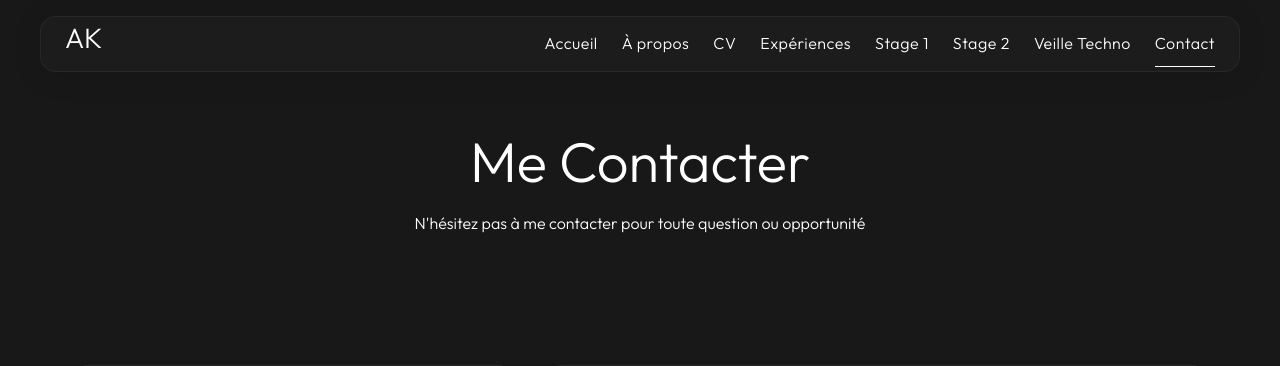
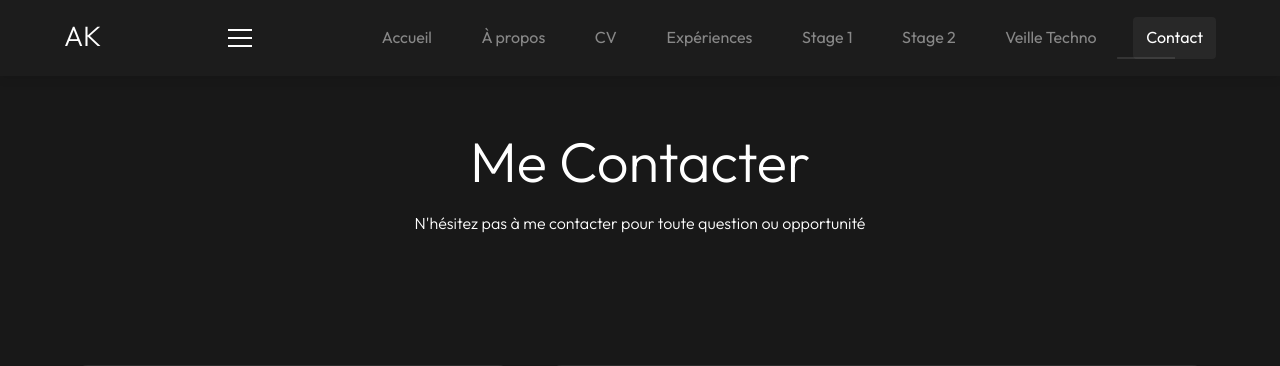
Before and after one commit to kairxuu/PORTFOLIO, a PHP site: page /contact.html in a window 1280 px wide. Shown: the top 366 px of the page. Run offline with PHP 8.4, Linux system fonts and the light colour scheme.

Commit message:
Amélioration majeure du menu mobile : accessibilité, animations et expérience utilisateur

```diff
--- a/components/navbar.html
+++ b/components/navbar.html
@@ -1,23 +1,34 @@
 <!-- Navigation -->
-<nav class="navbar-glassy">
+<header class="header">
+    <nav class="navbar-glassy" aria-label="Navigation principale">
         <div class="logo-ak">
-        <a href="/">
-            <svg width="40" height="40" viewBox="0 0 40 40">
-                <text x="0" y="28" font-family="'Outfit'" font-size="28" font-weight="300" fill="#fff">AK</text>
+            <a href="index.html" aria-label="Retour à l'accueil">
+                <svg width="40" height="40" viewBox="0 0 40 40" aria-hidden="true">
+                    <text x="0" y="28" font-family="'Outfit'" font-size="28" font-weight="300" fill="currentColor">AK</text>
                 </svg>
             </a>
         </div>
-    <div class="nav-links">
-        <a href="index.html" class="nav-link" data-page="index">Accueil</a>
-        <a href="about.html" class="nav-link" data-page="about">À propos</a>
-        <a href="cv.html" class="nav-link" data-page="cv">CV</a>
-        <a href="experiences.html" class="nav-link" data-page="experiences">Expériences</a>
-        <a href="stage1.html" class="nav-link" data-page="stage1">Stage 1</a>
-        <a href="stage2.html" class="nav-link" data-page="stage2">Stage 2</a>
-        <a href="veille.html" class="nav-link" data-page="veille">Veille Techno</a>
-        <a href="contact.html" class="nav-link" data-page="contact">Contact</a>
+
+        <button
+            class="mobile-menu-button"
+            aria-label="Menu"
+            aria-expanded="false"
+            aria-controls="main-navigation"
+        >
+            <span aria-hidden="true"></span>
+        </button>
+
+        <div class="nav-links" id="main-navigation" role="navigation">
+            <ul class="nav-list">
+                <li><a href="index.html" class="nav-link" data-page="index">Accueil</a></li>
+                <li><a href="about.html" class="nav-link" data-page="about">À propos</a></li>
+                <li><a href="cv.html" class="nav-link" data-page="cv">CV</a></li>
+                <li><a href="experiences.html" class="nav-link" data-page="experiences">Expériences</a></li>
+                <li><a href="stage1.html" class="nav-link" data-page="stage1">Stage 1</a></li>
+                <li><a href="stage2.html" class="nav-link" data-page="stage2">Stage 2</a></li>
+                <li><a href="veille.html" class="nav-link" data-page="veille">Veille Techno</a></li>
+                <li><a href="contact.html" class="nav-link" data-page="contact">Contact</a></li>
+            </ul>
         </div>
-    <button class="mobile-menu-button" aria-label="Menu">
-        <span class="menu-icon">☰</span>
-    </button>
     </nav>
+</header>
--- a/css/styles.css
+++ b/css/styles.css
@@ -96,59 +96,109 @@ h3 { font-size: 1.8rem; }
 }
 
 /* Navigation */
-.navbar-glassy {
-    background: var(--glass-bg);
-    backdrop-filter: blur(12px);
-    -webkit-backdrop-filter: blur(12px);
-    border: 1px solid var(--glass-border);
-    border-radius: 16px;
-    box-shadow: 0 4px 30px rgba(0, 0, 0, 0.1);
+.header {
     position: fixed;
-    top: 1rem;
-    left: 50%;
-    transform: translateX(-50%);
-    width: calc(100% - 2rem);
-    max-width: 1200px;
-    height: 56px;
-    display: flex;
-    align-items: center;
-    justify-content: space-between;
-    padding: 0 1.5rem;
+    top: 0;
+    left: 0;
+    right: 0;
     z-index: 1000;
 }
 
-.logo-ak {
+.navbar-glassy {
+    display: flex;
+    justify-content: space-between;
+    align-items: center;
+    padding: 1rem 5%;
+    background: var(--glass-bg);
+    backdrop-filter: blur(10px);
+    -webkit-backdrop-filter: blur(10px);
+    box-shadow: 0 2px 10px rgba(0, 0, 0, 0.1);
+}
+
+.logo-ak a {
     display: flex;
     align-items: center;
+    text-decoration: none;
+    color: var(--text-primary);
+    font-size: 1.5rem;
+    font-weight: 600;
+    transition: opacity 0.2s ease;
 }
 
+.logo-ak a:hover {
+    opacity: 0.8;
+}
+
+.logo-ak svg {
+    margin-right: 0.5rem;
+    transition: transform 0.3s ease;
+}
+
+.logo-ak a:hover svg {
+    transform: scale(1.1);
+}
+
+/* Styles de la navigation principale */
 .nav-links {
     display: flex;
-    gap: 1.5rem;
 }
 
-.nav-links a {
-    font-size: 1rem;
-    font-weight: 300;
-    letter-spacing: 0.03em;
-    padding: 0.5rem 0;
-    position: relative;
+.nav-list {
+    display: flex;
+    gap: 1.5rem;
+    margin: 0;
+    padding: 0;
+    list-style: none;
 }
 
-.nav-links a::after {
+.nav-list li {
+    margin: 0;
+    padding: 0;
+}
+
+.nav-link {
+    color: var(--text-secondary);
+    text-decoration: none;
+    font-size: 1rem;
+    font-weight: 400;
+    transition: all 0.3s ease;
+    position: relative;
+    padding: 0.5rem 0.8rem;
+    border-radius: 4px;
+    display: block;
+}
+
+.nav-link:hover,
+.nav-link:focus,
+.nav-link.active {
+    color: var(--text-primary);
+    background: rgba(255, 255, 255, 0.05);
+    outline: none;
+}
+
+.nav-link::after {
     content: '';
     position: absolute;
+    bottom: 0;
+    left: 50%;
+    transform: translateX(-50%);
     width: 0;
-    height: 1px;
-    bottom: -2px;
-    left: 0;
-    background-color: var(--text-primary);
-    transition: width 0.3s ease;
+    height: 2px;
+    background-color: var(--accent);
+    transition: width 0.3s ease, left 0.3s ease;
 }
 
-.nav-links a:hover::after,
-.nav-links a.active::after {
-    width: 100%;
+.nav-link:hover::after,
+.nav-link:focus::after,
+.nav-link.active::after {
+    width: 70%;
+    left: 15%;
+}
+
+/* Amélioration du focus pour l'accessibilité */
+.nav-link:focus-visible {
+    outline: 2px solid var(--accent);
+    outline-offset: 2px;
 }
 
 /* Hero Section */
@@ -571,35 +621,134 @@ box-shadow: 0 0 0 0.2rem rgba(255, 77, 77, 0.25);
     background: none;
     border: none;
     color: var(--text-primary);
-    font-size: 1.5rem;
+    font-size: 1.8rem;
     cursor: pointer;
     padding: 0.5rem;
-    z-index: 1000;
+    z-index: 1100;
+    transition: transform 0.3s ease;
+    width: 44px;
+    height: 44px;
+    display: flex;
+    align-items: center;
+    justify-content: center;
+    border-radius: 4px;
+}
+
+.mobile-menu-button:hover,
+.mobile-menu-button:focus {
+    background: rgba(255, 255, 255, 0.1);
+    outline: none;
+}
+
+/* Animation du bouton */
+.mobile-menu-button span {
+    position: relative;
+    display: block;
+    width: 24px;
+    height: 2px;
+    background: var(--text-primary);
+    transition: all 0.3s ease;
+}
+
+.mobile-menu-button span::before,
+.mobile-menu-button span::after {
+    content: '';
+    position: absolute;
+    width: 100%;
+    height: 2px;
+    background: var(--text-primary);
+    left: 0;
+    transition: all 0.3s ease;
+}
+
+.mobile-menu-button span::before {
+    transform: translateY(-8px);
+}
+
+.mobile-menu-button span::after {
+    transform: translateY(8px);
+}
+
+/* État actif du bouton */
+.mobile-menu-button.active span {
+    background: transparent;
+}
+
+.mobile-menu-button.active span::before {
+    transform: rotate(45deg);
+}
+
+.mobile-menu-button.active span::after {
+    transform: rotate(-45deg);
 }
 
 /* Afficher uniquement sur mobile (moins de 768px) */
 @media (max-width: 767px) {
     .mobile-menu-button {
+        display: flex;
+    }
+
+    /* Fond flou quand le menu est ouvert */
+    .menu-overlay {
+        display: none;
+        position: fixed;
+        top: 0;
+        left: 0;
+        right: 0;
+        bottom: 0;
+        background: rgba(0, 0, 0, 0.7);
+        backdrop-filter: blur(4px);
+        z-index: 800;
+        opacity: 0;
+        transition: opacity 0.3s ease;
+    }
+
+    .menu-overlay.visible {
         display: block;
+        opacity: 1;
     }
 
     .nav-links {
-        display: none;
+        display: flex;
         position: fixed;
         top: 0;
-        right: 0;
+        right: -100%;
         bottom: 0;
-        width: 70%;
-        background: rgba(30, 30, 30, 0.95);
-        backdrop-filter: blur(12px);
-        -webkit-backdrop-filter: blur(12px);
+        width: 85%;
+        max-width: 300px;
+        background: var(--glass-bg);
+        backdrop-filter: blur(16px);
+        -webkit-backdrop-filter: blur(16px);
         flex-direction: column;
-        padding: 5rem 2rem 2rem;
+        padding: 6rem 2rem 2rem;
         z-index: 900;
+        transition: transform 0.3s cubic-bezier(0.77, 0, 0.175, 1);
+        box-shadow: -5px 0 20px rgba(0, 0, 0, 0.2);
+        overflow-y: auto;
     }
 
     .nav-links.show {
-        display: flex;
+        transform: translateX(-100%);
+    }
+
+    /* Styles des liens du menu mobile */
+    .nav-links a {
+        padding: 0.8rem 1rem;
+        margin: 0.3rem 0;
+        border-radius: 6px;
+        transition: all 0.2s ease;
+        font-size: 1.1rem;
+    }
+
+    .nav-links a:hover,
+    .nav-links a:focus {
+        background: rgba(255, 255, 255, 0.1);
+        transform: translateX(5px);
+    }
+
+    /* Désactiver le défilement du corps quand le menu est ouvert */
+    body.menu-open {
+        overflow: hidden;
     }
 }
 
```
Also changed, not shown: js/main.js (+78 -9 lines). Lines whose indentation alone changed are shown as unchanged.
